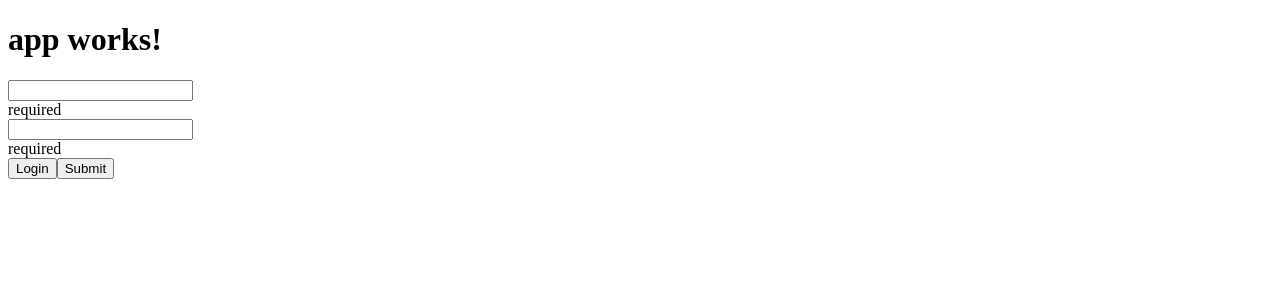
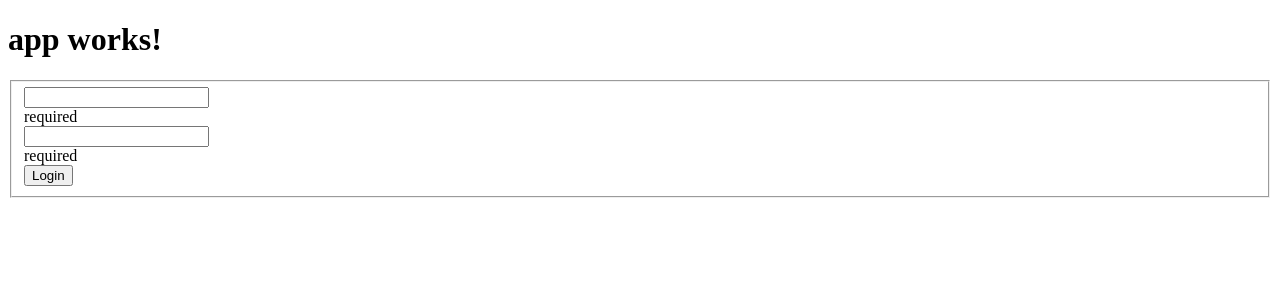
Before and after one commit to BaoBaoJianqiang/AngularDemo, an Angular app: page / in a window 1280 px wide. Shown: the top 300 px of the page. Built offline with nearby package versions, Linux system fonts and the light colour scheme.

Commit message:
2.11 表单验证（4） 使用form来提交数据，删除冗余代码

```diff
--- a/src/app/login/login.component.html
+++ b/src/app/login/login.component.html
@@ -1,5 +1,6 @@
 <div>
 <form #formRef="ngForm" (ngSubmit)="onSubmit(formRef.value)">
+<fieldset ngModelGroup="login111">
   <input type="text" [(ngModel)]="username1"
     name="username2"
     required
@@ -16,7 +17,7 @@
 
   <div *ngIf="passwordRef1.errors?.required">required</div>
 
-  <button (click)="onClick()">Login</button>
-  <button type="submit">Submit</button>
+  <button type="submit">Login</button>
+</fieldset>
 </form>
 </div>
--- a/src/app/login/login.component.ts
+++ b/src/app/login/login.component.ts
@@ -9,15 +9,11 @@ export class LoginComponent implements OnInit {
   username1 = ""
   password1 = ""
 
-  // service: AuthService;
+  onSubmit(formValue) {
+    let result = this.service.loginWithCredentials(formValue.login111.username2, formValue.login111.password2);
+    console.log('the result is ' + result);
 
-  onClick() {
-    let result = this.service.loginWithCredentials(this.username1, this.password1);
-    console.log('the result is ' + result);
-  }
-
-  onSubmit(fromValue) {
-    console.log(fromValue);
+    this.username1 = "abcd";
   }
 
   constructor(@Inject('auth') private service) {
```
Also changed, not shown: src/app/core/auth.service.ts (line endings or trailing spaces).
